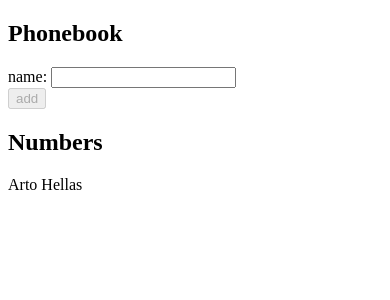
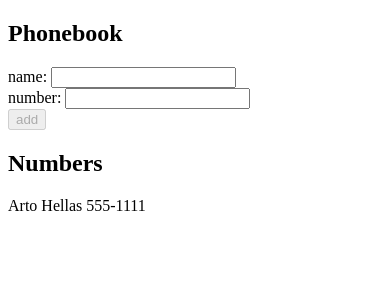
Before and after one commit to corteshvictor/fullstackopen, a React (Create React App) app in the folder part2/phonebook/: page / in a window 390 px wide. Shown: the top 300 px of the page. Built offline with nearby package versions, Linux system fonts and the light colour scheme.

Commit message:
2.8: The Phonebook Step3

```diff
--- a/part2/phonebook/src/App.js
+++ b/part2/phonebook/src/App.js
@@ -9,10 +9,15 @@ const startCase = (value) =>
     : "";
 
 const App = () => {
-  const [persons, setPersons] = useState([{ name: "Arto Hellas" }]);
+  const [persons, setPersons] = useState([
+    { name: "Arto Hellas", number: "555-1111" },
+  ]);
   const [newName, setNewName] = useState("");
+  const [newNumber, setNewNumber] = useState("");
 
-  const handleChange = (event) => setNewName(event.target.value);
+  const handleChangeName = (event) => setNewName(event.target.value);
+  const handleChangeNumber = (event) => setNewNumber(event.target.value);
+
   const handleSubmit = (event) => {
     event.preventDefault();
 
@@ -20,7 +25,7 @@ const App = () => {
     const nameExist = persons.some(({ name }) => name === formatName);
     if (nameExist) return alert(`${formatName} is already added to phonebook}`);
 
-    setPersons([...persons, { name: formatName }]);
+    setPersons([...persons, { name: formatName, number: newNumber }]);
     setNewName("");
   };
 
@@ -29,7 +34,10 @@ const App = () => {
       <h2>Phonebook</h2>
       <form onSubmit={handleSubmit}>
         <div>
-          name: <input value={newName} onChange={handleChange} />
+          name: <input value={newName} onChange={handleChangeName} />
+        </div>
+        <div>
+          number: <input value={newNumber} onChange={handleChangeNumber} />
         </div>
         <div>
           <button type="submit" disabled={!newName}>
@@ -38,8 +46,10 @@ const App = () => {
         </div>
       </form>
       <h2>Numbers</h2>
-      {persons.map(({ name }) => (
-        <p key={name}>{name}</p>
+      {persons.map(({ name, number }) => (
+        <p key={name}>
+          {name} {number}
+        </p>
       ))}
     </div>
   );
```
